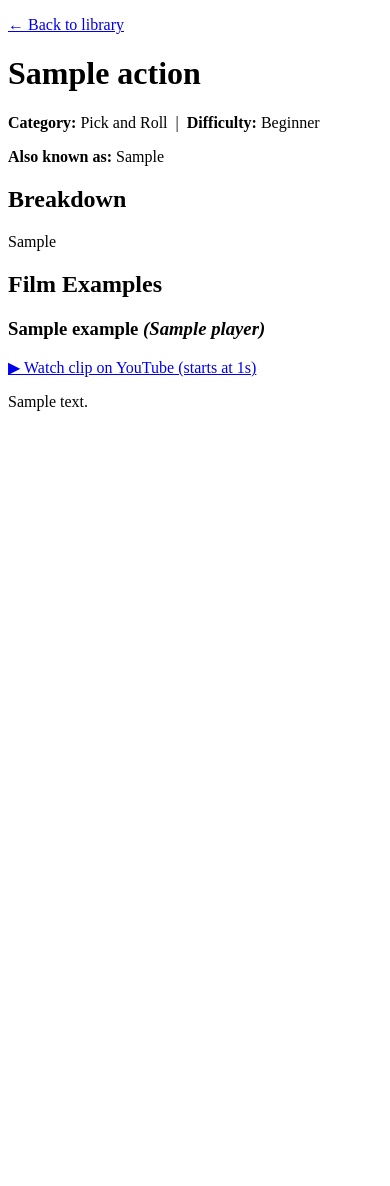
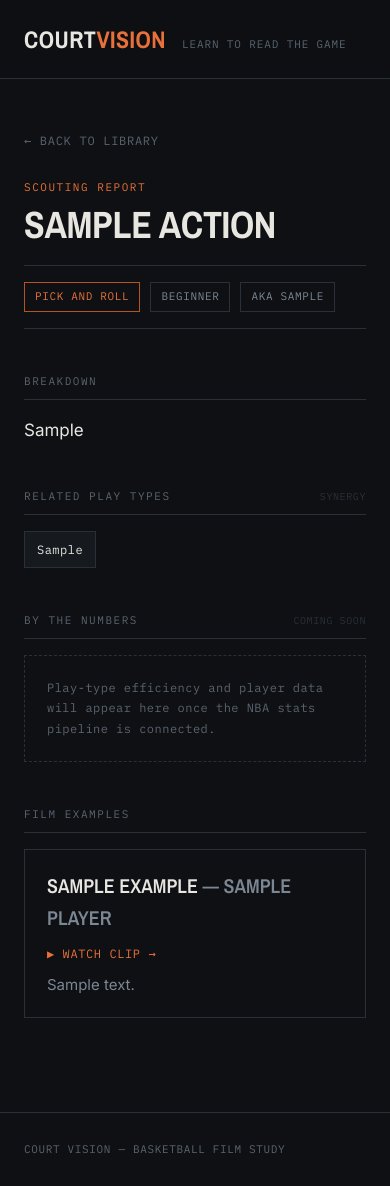
Before and after one commit to BenyaminMahamed/Court-Vision, a Django app: a page that uses library/templates/library/action_detail.html in a window 390 px wide. Before the commit the page ends 411 px from the top, so only its background shows below. Run offline with Django 5.2, Linux system fonts and the light colour scheme; tables that the repository leaves empty hold one stand-in row (values such as "Sample post").

Commit message:
styling and actions model

```diff
--- a/library/templates/library/action_detail.html
+++ b/library/templates/library/action_detail.html
@@ -1,31 +1,44 @@
-<!DOCTYPE html>
-<html lang="en">
-<head>
-    <meta charset="UTF-8">
-    <meta name="viewport" content="width=device-width, initial-scale=1.0">
-    <title>{{ action.name }} — Court Vision</title>
-</head>
-<body>
-    <p><a href="{% url 'library:action_list' %}">← Back to library</a></p>
-    <h1>{{ action.name }}</h1>
-    <p><strong>Category:</strong> {{ action.get_category_display }}
-       &nbsp;|&nbsp; <strong>Difficulty:</strong> {{ action.get_difficulty_display }}</p>
-    {% if action.aliases %}<p><strong>Also known as:</strong> {{ action.aliases }}</p>{% endif %}
+{% extends "library/base.html" %}
 
-    <h2>Breakdown</h2>
-    <p>{{ action.breakdown|linebreaks }}</p>
+{% block title %}{{ action.name }} — Court Vision{% endblock %}
 
-    <h2>Film Examples</h2>
+{% block content %}
+    <a href="{% url 'library:action_list' %}" class="backlink">&larr; Back to library</a>
+
+    <p class="eyebrow">Scouting Report</p>
+    <h1 class="page-title">{{ action.name }}</h1>
+
+    <div class="scout-meta">
+        <span class="tag accent">{{ action.get_category_display }}</span>
+        <span class="tag">{{ action.get_difficulty_display }}</span>
+        {% if action.aliases %}<span class="tag">AKA {{ action.aliases }}</span>{% endif %}
+    </div>
+
+    <div class="section-label">Breakdown</div>
+    <div class="breakdown">{{ action.breakdown|linebreaks }}</div>
+
+    {% if action.play_type_list %}
+    <div class="section-label">Related Play Types <span class="hint">Synergy</span></div>
+    <div class="playtypes">
+        {% for pt in action.play_type_list %}
+            <span class="chip">{{ pt }}</span>
+        {% endfor %}
+    </div>
+    {% endif %}
+
+    <div class="section-label">By the Numbers <span class="hint">coming soon</span></div>
+    <div class="stats-pending">
+        Play-type efficiency and player data will appear here once the NBA stats pipeline is connected.
+    </div>
+
+    <div class="section-label">Film Examples</div>
     {% for example in action.examples.all %}
-        <div>
-            <h3>{{ example.title }}{% if example.player %} <em>({{ example.player.name }})</em>{% endif %}</h3>
-            <p><a href="https://www.youtube.com/watch?v={{ example.youtube_id }}&t={{ example.start_seconds }}s" target="_blank" rel="noopener">
-                ▶ Watch clip on YouTube (starts at {{ example.start_seconds }}s)
-            </a></p>
-            {% if example.note %}<p>{{ example.note }}</p>{% endif %}
+        <div class="example">
+            <div class="ex-title">{{ example.title }}{% if example.player %} <span class="ex-player">&mdash; {{ example.player.name }}</span>{% endif %}</div>
+            <a class="ex-link" href="https://www.youtube.com/watch?v={{ example.youtube_id }}&t={{ example.start_seconds }}s" target="_blank" rel="noopener">&#9654; Watch clip &rarr;</a>
+            {% if example.note %}<div class="ex-note">{{ example.note }}</div>{% endif %}
         </div>
     {% empty %}
-        <p>No film examples yet.</p>
+        <div class="empty">No film examples yet.</div>
     {% endfor %}
-</body>
-</html>
+{% endblock %}
--- /dev/null
+++ b/library/templates/library/base.html
@@ -0,0 +1,98 @@
+{% load static %}
+<!DOCTYPE html>
+<html lang="en">
+<head>
+    <meta charset="UTF-8">
+    <meta name="viewport" content="width=device-width, initial-scale=1.0">
+    <title>{% block title %}Court Vision{% endblock %}</title>
+    <link rel="preconnect" href="https://fonts.googleapis.com">
+    <link rel="preconnect" href="https://fonts.gstatic.com" crossorigin>
+    <link href="https://fonts.googleapis.com/css2?family=Archivo+Narrow:wght@500;600;700&family=Inter:wght@400;500;600&family=IBM+Plex+Mono:wght@400;500&display=swap" rel="stylesheet">
+    <style>
+        :root {
+            --base:      #0E1013;
+            --surface:   #161A1F;
+            --raised:    #1C2128;
+            --text:      #E8E6E1;
+            --muted:     #7C8794;
+            --slate:     #5B6470;
+            --accent:    #E8703A;
+            --accent-dim:#B4551F;
+            --border:    #2A3038;
+
+            --display: 'Archivo Narrow', 'Oswald', sans-serif;
+            --body: 'Inter', sans-serif;
+            --mono: 'IBM Plex Mono', monospace;
+        }
+        * { box-sizing: border-box; margin: 0; padding: 0; }
+        body { background: var(--base); color: var(--text); font-family: var(--body); line-height: 1.6; -webkit-font-smoothing: antialiased; }
+        a { color: inherit; text-decoration: none; }
+        .wrap { max-width: 980px; margin: 0 auto; padding: 0 24px; }
+
+        .masthead { border-bottom: 1px solid var(--border); padding: 20px 0; position: sticky; top: 0; background: rgba(14,16,19,0.92); backdrop-filter: blur(8px); z-index: 10; }
+        .masthead .wrap { display: flex; align-items: baseline; gap: 16px; }
+        .brand { font-family: var(--display); font-weight: 700; font-size: 24px; letter-spacing: 0.02em; text-transform: uppercase; }
+        .brand .vision { color: var(--accent); }
+        .tagline { font-family: var(--mono); font-size: 11px; color: var(--slate); text-transform: uppercase; letter-spacing: 0.08em; }
+
+        main { padding: 48px 0 80px; }
+        .eyebrow { font-family: var(--mono); font-size: 11px; letter-spacing: 0.14em; text-transform: uppercase; color: var(--accent); margin-bottom: 10px; }
+        h1.page-title { font-family: var(--display); font-weight: 700; font-size: clamp(38px, 7vw, 62px); line-height: 0.98; letter-spacing: -0.01em; text-transform: uppercase; }
+        .lede { color: var(--muted); font-size: 17px; max-width: 60ch; margin-top: 16px; }
+
+        .lib-count { font-family: var(--mono); font-size: 12px; color: var(--slate); text-transform: uppercase; letter-spacing: 0.08em; margin-top: 32px; padding-bottom: 10px; border-bottom: 1px solid var(--border); }
+        .action-grid { display: grid; grid-template-columns: repeat(auto-fill, minmax(280px, 1fr)); gap: 1px; background: var(--border); border: 1px solid var(--border); border-top: none; }
+        .action-card { background: var(--surface); padding: 24px 22px 26px; transition: background 0.15s ease; display: block; position: relative; }
+        .action-card:hover { background: var(--raised); }
+        .action-card .card-cat { font-family: var(--mono); font-size: 10px; letter-spacing: 0.1em; text-transform: uppercase; color: var(--slate); }
+        .action-card .card-name { font-family: var(--display); font-weight: 600; font-size: 27px; text-transform: uppercase; letter-spacing: 0.01em; margin: 12px 0 6px; line-height: 1.05; }
+        .action-card:hover .card-name { color: var(--accent); }
+        .action-card .card-diff { font-family: var(--mono); font-size: 10px; color: var(--muted); text-transform: uppercase; letter-spacing: 0.06em; }
+        .action-card .card-arrow { font-family: var(--mono); font-size: 12px; color: var(--slate); margin-top: 16px; }
+        .action-card:hover .card-arrow { color: var(--accent); }
+        .empty { border: 1px solid var(--border); padding: 40px; text-align: center; color: var(--muted); margin-top: 24px; }
+
+        .backlink { font-family: var(--mono); font-size: 12px; color: var(--slate); text-transform: uppercase; letter-spacing: 0.06em; display: inline-block; margin-bottom: 28px; }
+        .backlink:hover { color: var(--accent); }
+        .scout-meta { display: flex; flex-wrap: wrap; gap: 10px; margin-top: 22px; padding: 16px 0; border-top: 1px solid var(--border); border-bottom: 1px solid var(--border); }
+        .tag { font-family: var(--mono); font-size: 11px; letter-spacing: 0.06em; text-transform: uppercase; padding: 5px 10px; border: 1px solid var(--border); color: var(--muted); }
+        .tag.accent { color: var(--accent); border-color: var(--accent-dim); }
+        .section-label { font-family: var(--mono); font-size: 11px; letter-spacing: 0.14em; text-transform: uppercase; color: var(--slate); margin: 44px 0 16px; padding-bottom: 8px; border-bottom: 1px solid var(--border); display: flex; justify-content: space-between; align-items: baseline; }
+        .section-label .hint { color: var(--border); font-size: 10px; letter-spacing: 0.06em; }
+        .breakdown p { font-size: 17px; line-height: 1.7; margin-bottom: 18px; max-width: 66ch; }
+
+        .playtypes { display: flex; flex-wrap: wrap; gap: 8px; }
+        .chip { font-family: var(--mono); font-size: 12px; letter-spacing: 0.04em; padding: 8px 12px; background: var(--surface); border: 1px solid var(--border); color: var(--text); }
+        .chip .chip-label { display: block; font-size: 9px; color: var(--slate); text-transform: uppercase; letter-spacing: 0.1em; margin-bottom: 3px; }
+
+        .stats-pending { border: 1px dashed var(--border); padding: 22px; font-family: var(--mono); font-size: 12px; color: var(--slate); letter-spacing: 0.04em; line-height: 1.7; }
+
+        .example { border: 1px solid var(--border); padding: 20px 22px; margin-bottom: 14px; }
+        .example .ex-title { font-family: var(--display); font-weight: 600; font-size: 20px; text-transform: uppercase; }
+        .example .ex-player { color: var(--muted); font-style: normal; }
+        .example .ex-link { font-family: var(--mono); font-size: 12px; color: var(--accent); text-transform: uppercase; letter-spacing: 0.05em; display: inline-block; margin: 10px 0; }
+        .example .ex-link:hover { text-decoration: underline; }
+        .example .ex-note { color: var(--muted); font-size: 15px; }
+
+        footer { border-top: 1px solid var(--border); padding: 28px 0; font-family: var(--mono); font-size: 11px; color: var(--slate); text-transform: uppercase; letter-spacing: 0.06em; }
+        :focus-visible { outline: 2px solid var(--accent); outline-offset: 2px; }
+        @media (prefers-reduced-motion: reduce) { * { transition: none !important; } }
+    </style>
+</head>
+<body>
+    <header class="masthead">
+        <div class="wrap">
+            <a href="{% url 'library:action_list' %}" class="brand">Court<span class="vision">Vision</span></a>
+            <span class="tagline">Learn to read the game</span>
+        </div>
+    </header>
+    <main>
+        <div class="wrap">
+            {% block content %}{% endblock %}
+        </div>
+    </main>
+    <footer>
+        <div class="wrap">Court Vision — Basketball film study</div>
+    </footer>
+</body>
+</html>
```
Also changed, not shown: library/models.py (+63 -3 lines), library/templates/library/action_list.html (+25 -22 lines), library/migrations/0003_alter_action_options_alter_example_options_and_more.py (added).
